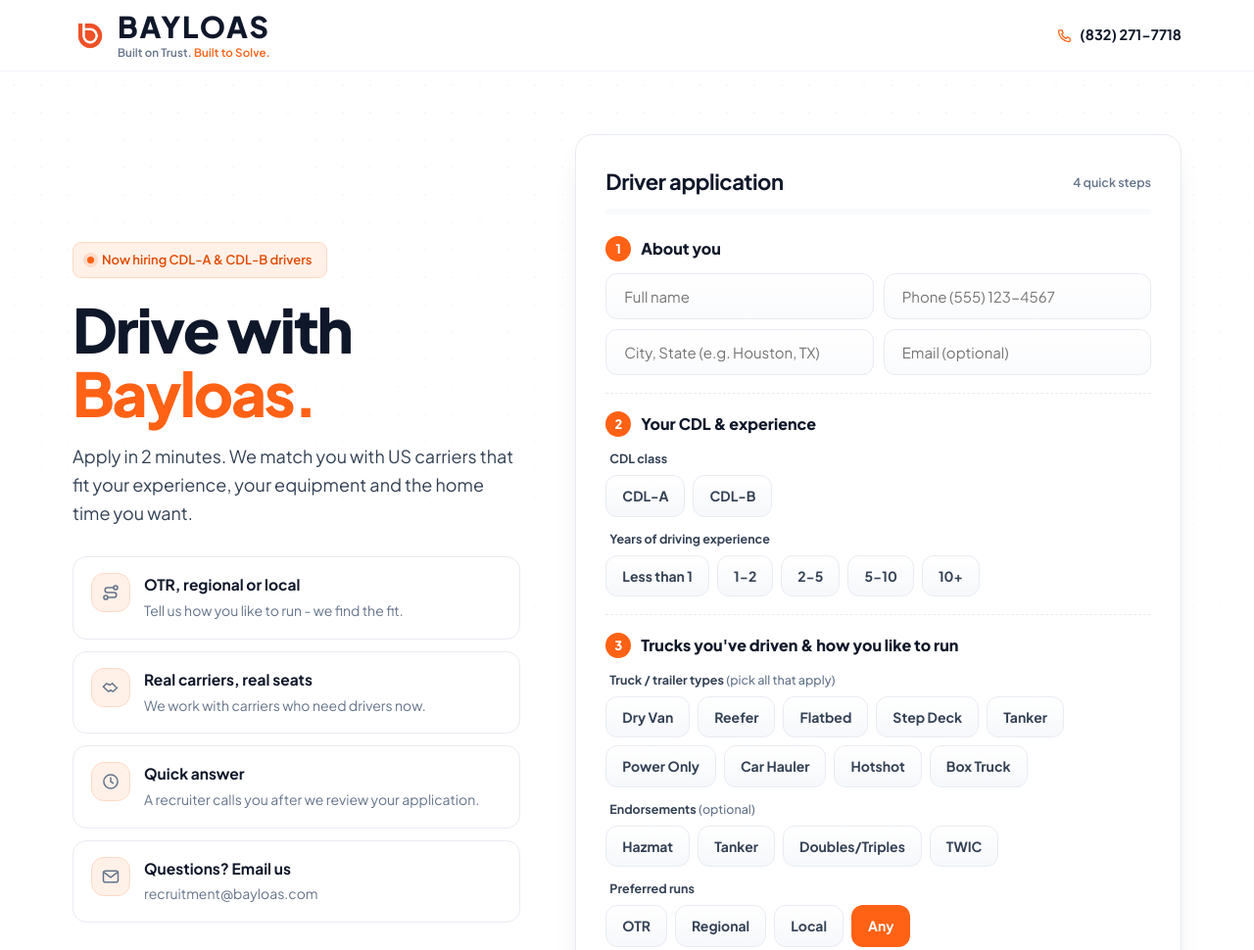
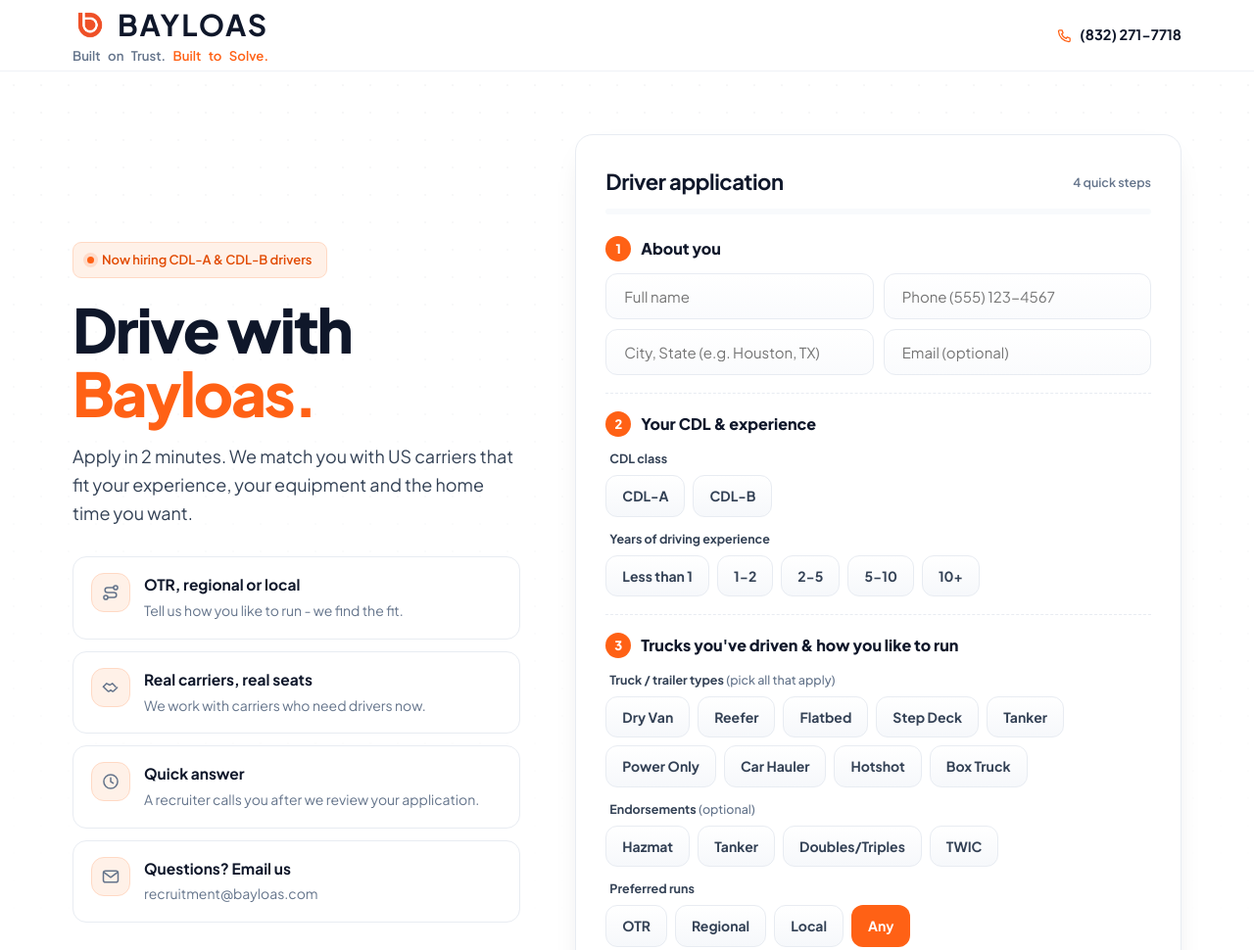
Before and after one commit to dsbayloas/driver, a plain HTML site: page public/index.html in a window 1280 px wide. Shown: the top 970 px of the page at 98% size. Drawn offline with Linux system fonts and the light colour scheme.

Commit message:
Slogan lockup: spans from the logo to the last S on every screen (#3)
* Design pass: soft-pill corners, flat brand colour, no gloss or glow

Buttons, inputs, tabs and chips use 9-12px corners instead of full capsules;
gradient text, glossy button highlights and background glows removed;
visible keyboard focus ring.

Co-Authored-By: Claude Fable 5.2 <noreply@anthropic.com>
Claude-Session: https://claude.ai/code/session_01PFSZsxmwycjPyY4T5Ry2P8

* Slogan under the BAYLOAS name: Built on Trust. Built to Solve.

Co-Authored-By: Claude Opus 5.5 <noreply@anthropic.com>
Claude-Session: https://claude.ai/code/session_01PFSZsxmwycjPyY4T5Ry2P8

* Slogan lockup: logo + BAYLOAS on top, slogan spans logo to the last S at every size

Co-Authored-By: Claude Opus 5.5 <noreply@anthropic.com>
Claude-Session: https://claude.ai/code/session_01PFSZsxmwycjPyY4T5Ry2P8

---------

Co-authored-by: Claude <noreply@anthropic.com>

```diff
--- a/public/index.html
+++ b/public/index.html
@@ -50,13 +50,13 @@
   .nav::after { content: ''; position: absolute; left: 0; right: 0; bottom: -1px; height: 2px; background: linear-gradient(90deg,transparent 0%,rgba(255,97,21,0) 20%,#FF6115 50%,rgba(255,97,21,0) 80%,transparent 100%); background-size: 200% 100%; animation: streak 7s linear infinite; opacity: .7; }
   @keyframes streak { from { background-position: 100% 0; } to { background-position: -100% 0; } }
   .nav .wrap { display: flex; align-items: center; justify-content: space-between; gap: 12px; height: 72px; }
-  .logo { display: flex; align-items: center; gap: 10px; font-weight: 800; font-size: clamp(20px, 6.4vw, 30px); letter-spacing: .06em; line-height: 1; white-space: nowrap; }
+  .logo { display: inline-flex; flex-direction: column; align-items: stretch; gap: .22em; font-weight: 800; font-size: clamp(22px, 7.2vw, 30px); letter-spacing: .06em; line-height: 1; white-space: nowrap; }
+  /* Lockup: logo + BAYLOAS on top, the slogan under both - from the logo's
+     left edge to the last S (spread to the same width at every size). */
+  .logo-row { display: flex; align-items: center; gap: 10px; }
+  .logo .tag { display: block; width: 0; min-width: 100%; font-size: .44em; font-weight: 600; letter-spacing: 0; color: var(--muted); line-height: 1.1; white-space: nowrap; text-align: justify; text-align-last: justify; }
+  .logo .tag em { font-style: normal; color: var(--brand); }
   .logo img { width: clamp(26px, 7.6vw, 36px); height: clamp(26px, 7.6vw, 36px); flex: none; }
-  /* Lockup: wordmark with the slogan underneath */
-  .lockup { display: flex; flex-direction: column; gap: 6px; min-width: 0; }
-  .lockup b { font-weight: 800; line-height: 1; }
-  .lockup small { font-size: clamp(9px, 2.5vw, 11.5px); font-weight: 600; letter-spacing: .01em; color: var(--muted); line-height: 1; white-space: nowrap; }
-  .lockup small em { font-style: normal; color: var(--brand); }
   .nav-phone { display: inline-flex; align-items: center; gap: 7px; font-weight: 700; font-size: 14.5px; white-space: nowrap; }
   .nav-phone svg { width: 17px; height: 17px; color: var(--brand); }
   @media (max-width: 420px) { .nav-phone span { display: none; } .nav-phone { padding: 10px; border: 1px solid var(--line); border-radius: 999px; } }
@@ -194,7 +194,7 @@
 
 <header class="nav">
   <div class="wrap">
-    <a href="/" class="logo" aria-label="Bayloas"><img src="/logo.png" alt="" width="36" height="36" /><span class="lockup"><b>BAYLOAS</b><small>Built on Trust. <em>Built to Solve.</em></small></span></a>
+    <a href="/" class="logo" aria-label="Bayloas"><span class="logo-row"><img src="/logo.png" alt="" width="36" height="36" /><b>BAYLOAS</b></span><span class="tag">Built on Trust. <em>Built to Solve.</em></span></a>
     <a href="tel:+18322717718" class="nav-phone" aria-label="Call (832) 271-7718"><svg><use href="#i-phone"/></svg><span>(832) 271-7718</span></a>
   </div>
 </header>
@@ -325,7 +325,7 @@
 <footer>
   <div class="wrap">
     <div class="foot">
-      <a href="/" class="logo" style="font-size:22px"><img src="/logo.png" alt="" width="28" height="28" style="width:28px;height:28px" /><span class="lockup"><b>BAYLOAS</b><small>Built on Trust. <em>Built to Solve.</em></small></span></a>
+      <a href="/" class="logo" style="font-size:22px"><span class="logo-row"><img src="/logo.png" alt="" width="28" height="28" style="width:28px;height:28px" /><b>BAYLOAS</b></span><span class="tag">Built on Trust. <em>Built to Solve.</em></span></a>
       <nav aria-label="Contact">
         <a href="tel:+18322717718">(832) 271-7718</a>
         <a href="mailto:recruitment@bayloas.com">recruitment@bayloas.com</a>
```
